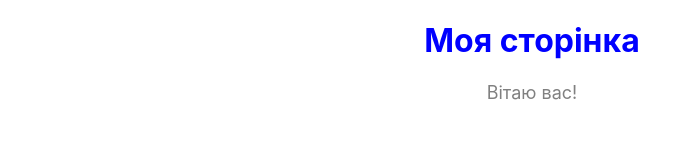
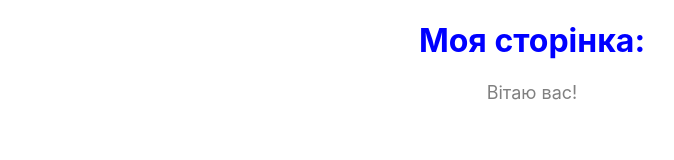
Before and after one commit to KosovilkaOleksandr/TechWorld, a React (Create React App) app: page / in a window 1280 px wide. Shown: the top 160 px of the page, without its empty margins (108-782 px from the left). Built offline with nearby package versions, Linux system fonts and the light colour scheme.

Commit message:
Тестування хука

```diff
--- a/src/mpage.js
+++ b/src/mpage.js
@@ -5,7 +5,7 @@ import './css/mpage.css';
 function MyPage() {
   return (
     <div>
-      <h1>Моя сторінка</h1>
+      <h1>Моя сторінка:</h1>
       <p>Вітаю вас!</p>
       <button className="button">Click Me</button>
     </div>
```
